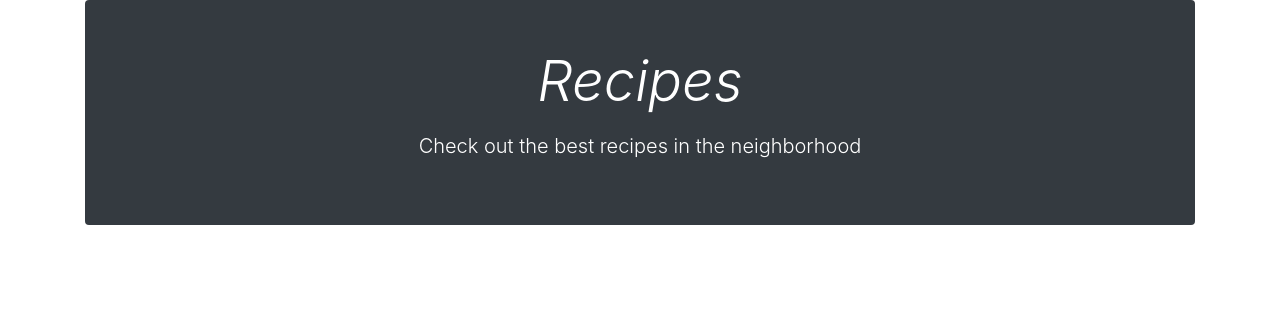
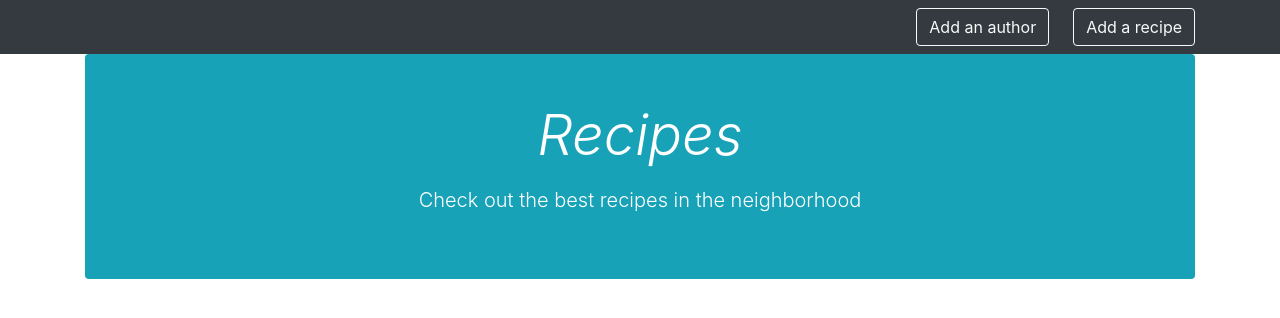
Before and after one commit to DavidRinSE/recipebox-1, a Django app: template templates/main.html in a window 1280 px wide. Shown: the top 318 px of the page. Run offline with Django 3.2, Linux system fonts and the light colour scheme; the template is opened without the code that fills it, so the values that code supplies are empty; some libraries are stand-ins or nearby versions.

Commit message:
add buttons to redirect links

```diff
--- a/templates/main.html
+++ b/templates/main.html
@@ -11,8 +11,14 @@
   </head>
 
   <body class='text-center'>
+    <div class="navbar navbar-dark bg-dark box-shadow">
+      <div class="container justify-content-end">
+        <a href="{% url 'addauthor' %}" class="btn btn-outline-light">Add an author</a>
+        <a href="{% url 'addrecipe' %}" class="btn btn-outline-light ml-4">Add a recipe</a>
+      </div>
+    </div>
     <div class='container'>
-      <div class="jumbotron p-3 p-md-5 text-white rounded bg-dark">
+      <div class="jumbotron p-3 p-md-5 text-white rounded bg-info">
         <div class="px-0">
           <h1 class="display-4 font-italic">Recipes</h1>
           <p class="lead my-3">Check out the best recipes in the neighborhood</p>
```
